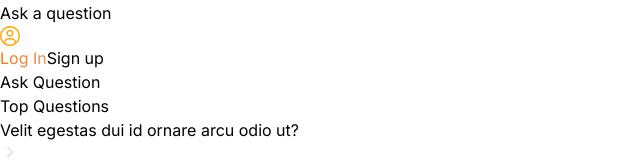
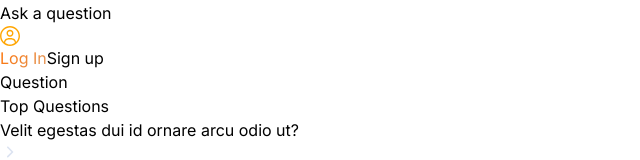
Before and after one commit to LukaTizic/reddid_nextjs13, a Next.js app: page /ask-question in a window 1280 px wide. Shown: the part 437-597 px from the top of the page, without its empty margins (0-640 px from the left). Built offline with nearby package versions, Linux system fonts and the light colour scheme; no server answers.

Commit message:
Add Question component

```diff
--- a/app/(root)/ask-question/page.tsx
+++ b/app/(root)/ask-question/page.tsx
@@ -1,7 +1,14 @@
+import Question from "@/components/forms/Question";
 import React from "react";
 
-const page = () => {
-  return <div>Ask Question</div>;
+const Page = () => {
+  return (
+    <div>
+      <div>
+        <Question />
+      </div>
+    </div>
+  );
 };
 
-export default page;
+export default Page;
--- /dev/null
+++ b/components/forms/Question.tsx
@@ -0,0 +1,7 @@
+import React from "react";
+
+const Question = () => {
+  return <div>Question</div>;
+};
+
+export default Question;
```
